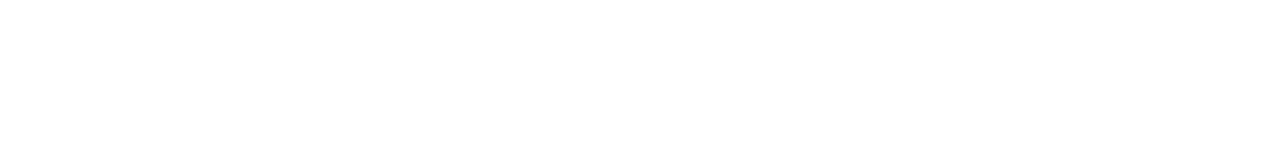
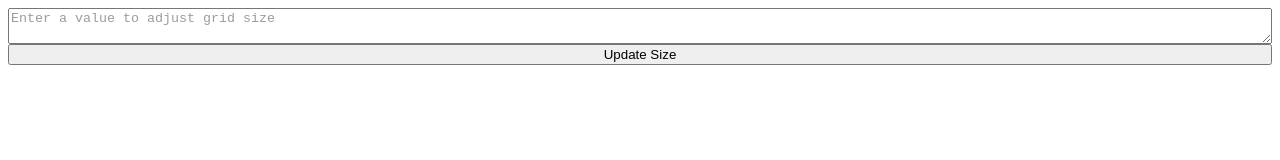
Before and after one commit to Jaw-aid/etch-a-sketch, a plain HTML site: page index.html in a window 1280 px wide. Drawn offline with Linux system fonts and the light colour scheme.

Commit message:
Saving WIP

```diff
--- a/index.html
+++ b/index.html
@@ -8,5 +8,9 @@
   </head>
   <body>
     <div class="etchArea"></div>
+    <div class="inputArea">
+      <textarea id="changeSizeTextBox" placeholder="Enter a value to adjust grid size"></textarea>
+      <button id="changeSizeBtn">Update Size</button>
+    </div>
   </body>
 </html>
--- a/styles/main.css
+++ b/styles/main.css
@@ -1,7 +1,12 @@
+body {
+    text-align: center;
+}
+
 .etchArea {
-    display: inline-grid;
-    max-height: 50px;
-    max-width: 50px;
+    display: grid;
+    min-height: 500px;
+    min-width: 500px;
+    position: absolute;
 }
 
 .square {
@@ -11,3 +16,11 @@
     font-size: 30px;
     text-align: center;
 }
+
+.inputArea {
+    display: grid;
+}
+
+textarea::placeholder {
+    color: rgb(156, 156, 156);
+}
```
Also changed, not shown: scripts/javaScript.js (+6 -1 lines).
